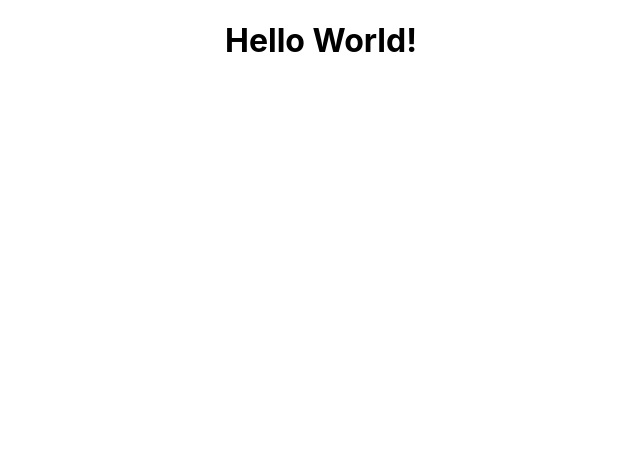
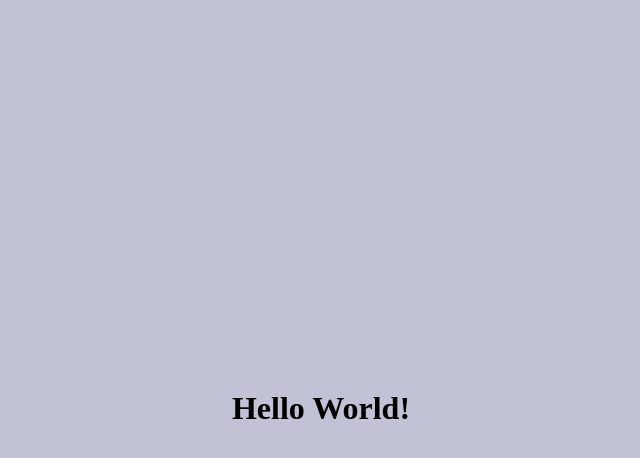
Before and after one commit to CristianPeralta/fcc-fe-projects, a React (Create React App) app in the folder javascript-calculator/: page / in a window 1280 px wide. Shown: the top 458 px of the page, without its empty margins (319-959 px from the left). Built offline with nearby package versions, Linux system fonts and the light colour scheme.

Commit message:
add app styles

```diff
--- a/javascript-calculator/src/App.css
+++ b/javascript-calculator/src/App.css
@@ -1,3 +1,71 @@
-.App {
-  text-align: center;
+@import 'https://fonts.googleapis.com/css?family=Share+Tech+Mono';
+ @font-face {
+	 font-family: "Digital";
+	 src: url("//db.onlinewebfonts.com/t/8e22783d707ad140bffe18b2a3812529.eot");
+	 src: url("//db.onlinewebfonts.com/t/8e22783d707ad140bffe18b2a3812529.eot?#iefix") format("embedded-opentype"), url("//db.onlinewebfonts.com/t/8e22783d707ad140bffe18b2a3812529.woff2") format("woff2"), url("//db.onlinewebfonts.com/t/8e22783d707ad140bffe18b2a3812529.woff") format("woff"), url("//db.onlinewebfonts.com/t/8e22783d707ad140bffe18b2a3812529.ttf") format("truetype"), url("//db.onlinewebfonts.com/t/8e22783d707ad140bffe18b2a3812529.svg#Digital-7") format("svg");
 }
+
+ body {
+	 background: #c2c2d6;
+	 -webkit-touch-callout: none;
+	 -moz-user-select: none;
+	 -ms-user-select: none;
+	 -webkit-user-select: none;
+	 user-select: none;
+	 cursor: default;
+}
+ .calculator {
+	 border: 2px solid #47476b;
+	 padding: 5px;
+	 background: black;
+	 width: 320px;
+	 position: relative;
+}
+ .formulaScreen {
+	 min-height: 20px;
+	 font-family: digital;
+	 font-size: 20px;
+	 color: orange;
+	 text-align: right;
+	 vertical-align: text-top;
+	 line-height: 20px;
+	 overflow-wrap: break-word;
+	 word-wrap: break-word;
+}
+ .outputScreen {
+	 font-size: 29px;
+	 font-family: digital;
+	 color: white;
+	 text-align: right;
+	 line-height: 35px;
+}
+ button {
+	 position: relative;
+	 height: 65px;
+	 width: 80px;
+	 color: white;
+	 outline: 1px solid black;
+	 border: none;
+	 background: #4d4d4d;
+	 font-family: Share Tech Mono, monospace;
+	 font-size: 20px;
+	 cursor: default;
+}
+ button:hover {
+	 color: black;
+	 outline: 0.05em solid grey;
+	 z-index: 3;
+}
+ .jumbo {
+	 width: 160px;
+}
+ .author {
+	 text-align: center;
+	 font-family: Share Tech Mono, sans;
+	 margin-top: 15px;
+}
+ .author a {
+	 text-decoration: none;
+	 color: #00264d;
+	 line-height: 26px;
+}
--- a/javascript-calculator/src/index.css
+++ b/javascript-calculator/src/index.css
@@ -1,13 +1,6 @@
-body {
-  margin: 0;
-  font-family: -apple-system, BlinkMacSystemFont, 'Segoe UI', 'Roboto', 'Oxygen',
-    'Ubuntu', 'Cantarell', 'Fira Sans', 'Droid Sans', 'Helvetica Neue',
-    sans-serif;
-  -webkit-font-smoothing: antialiased;
-  -moz-osx-font-smoothing: grayscale;
+#root {
+  height: 100vh;
+  display: flex;
+  align-items: center;
+  justify-content: center;
 }
-
-code {
-  font-family: source-code-pro, Menlo, Monaco, Consolas, 'Courier New',
-    monospace;
-}
```
